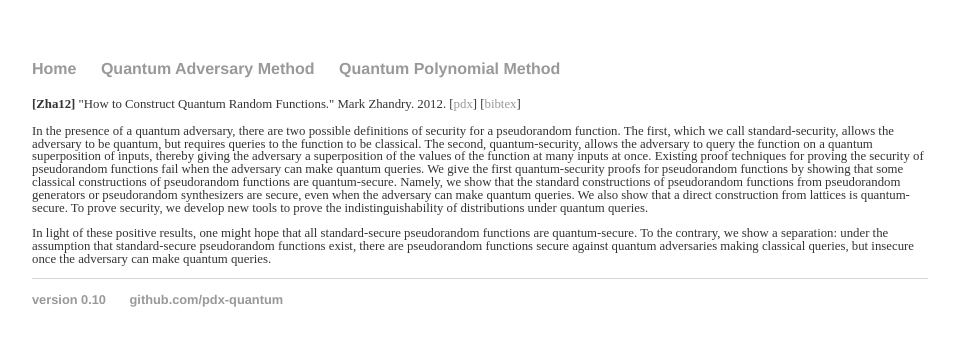
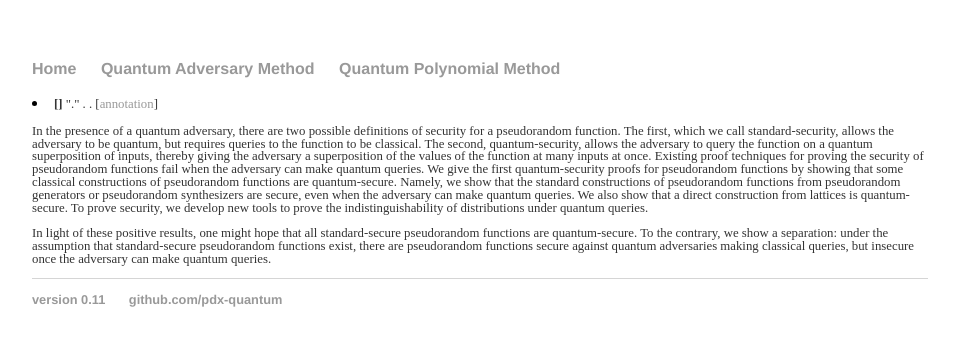
Before and after one commit to pdx-quantum/pdx-quantum.github.io, a Jekyll site: the page built from _bibentries/polynomial-method/Zha12.md, in a window 1280 px wide. Shown: the top 346 px of the page, without its empty margins (160-1115 px from the left). Built offline with Jekyll 4.4.1, drawn with Linux system fonts in a browser that asks for light colours.

Commit message:
Maybe fix entry listing

```diff
--- a/_layouts/bibentry.html
+++ b/_layouts/bibentry.html
@@ -2,14 +2,17 @@
 layout: default
 ---
 
-<span class="reference">
-    <b>[{{ page.abbrev }}]</b>
-    "{{ page.title }}."
-    {{ page.author }}.
-    {{ page.year }}.
-    [<a href="{{ page.pdf }}">pdx</a>]
-    [<a href="{{ page.bibtex }}">bibtex</a>]
-</span>
+<li><span class="reference">
+    <b>[{{ entry.abbrev }}]</b>
+    "{{ entry.title }}."
+    {{ entry.author }}.
+    {% if entry.wherepublished %}In {{ entry.wherepublished }}.{% endif %}
+    {{ entry.year }}.
+    {% if entry.pdf %}[<a href="{{ entry.pdf }}">pdf</a>]{% endif %}
+    {% if entry.bibtex %}[<a href="{{ entry.bibtex }}">bibtex</a>]{% endif %}
+    {% if entry.arxiv %}[<a href="{{ entry.arxiv }}">arxiv</a>]{% endif %}
+    [<a href="{{ entry.url }}">annotation</a>]
+</span></li>
 
 <div class="annotation">
     {{ content }}
--- a/_layouts/default.html
+++ b/_layouts/default.html
@@ -24,7 +24,7 @@
         </div>
         <footer>
             <ul>
-                <li><a>version 0.10</a></li>
+                <li><a>version 0.11</a></li>
                 <li><a href="https://github.com/pdx-quantum">github.com/pdx-quantum</a></li>
             </ul>
         </footer>
--- a/_layouts/topic.html
+++ b/_layouts/topic.html
@@ -8,7 +8,7 @@
 </div>
 
 <ul>
-    {% for entry in site.bibentries | where_exp:"entry", "entry.path contains page.name" | where_exp:"entry", "entry.abbrev && entry.title && entry.author && entry.year" %}
+    {% for entry in site.bibentries | where_exp:"entry", "entry.url contains page.name" | where_exp:"entry", "entry.abbrev && entry.title && entry.author && entry.year" %}
         <li><span class="reference">
             <b>[{{ entry.abbrev }}]</b>
             "{{ entry.title }}."
```
Also changed, not shown: _bibentries/adversary-method/Amb06.md (+1 -2 lines), _topics/adversary-method.md (+0 -1 lines).
